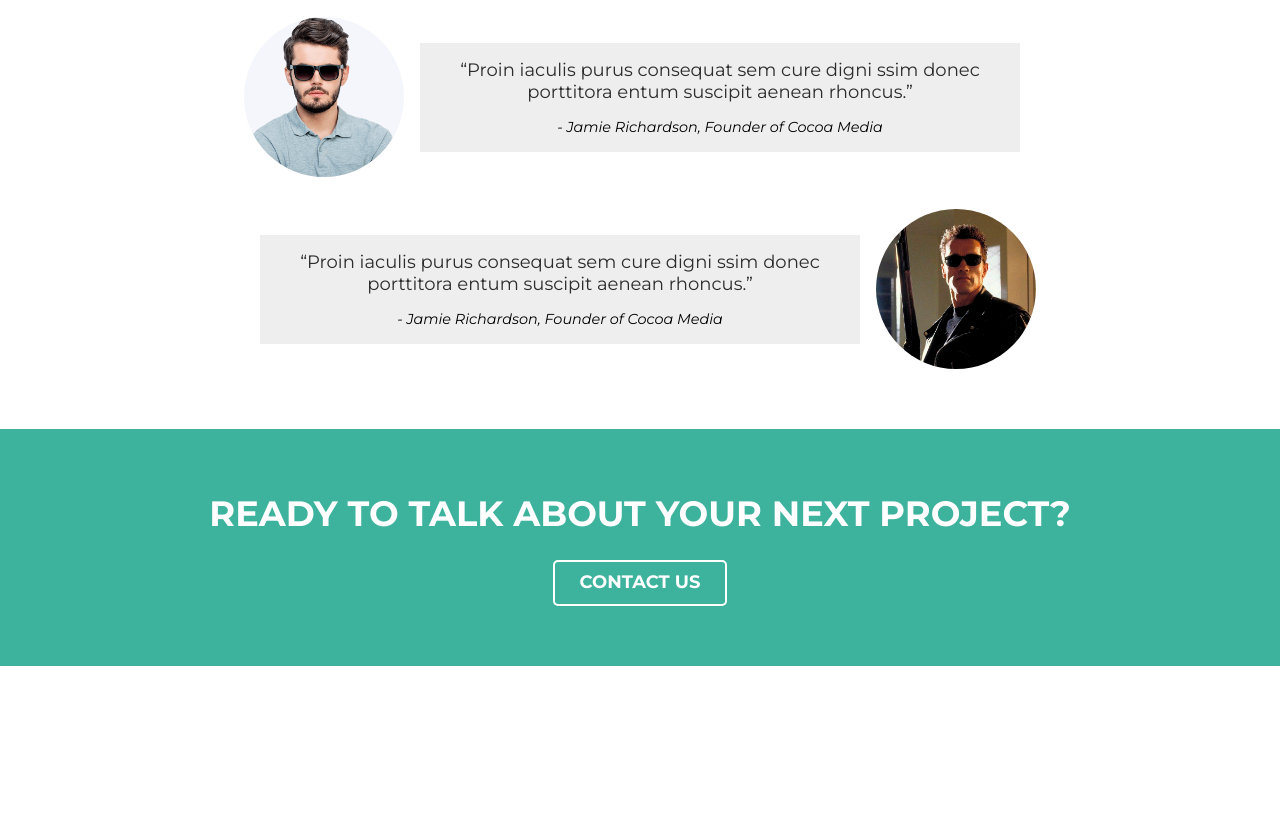
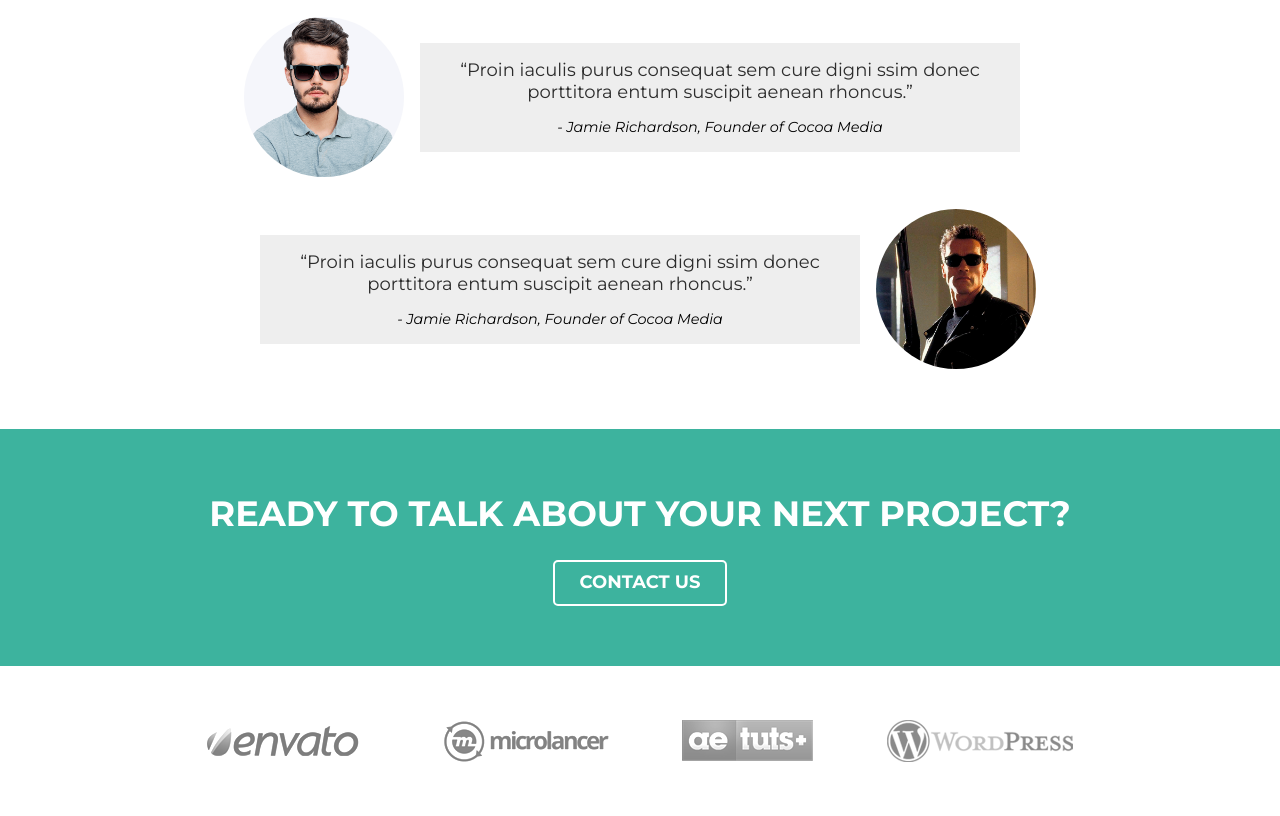
Before and after one commit to AlexViki/landing2, a plain HTML site: page index.html in a window 1280 px wide. Shown: the part 3119-3935 px from the top of the page. Before the commit the page ends 3785 px from the top, so only its background shows below. Drawn offline with Linux system fonts and the light colour scheme.

Commit message:
finished "block logos"

```diff
--- a/index.html
+++ b/index.html
@@ -236,5 +236,14 @@
     </section>
     <!-- End block next project -->
 
+    <!-- Start block logos -->
+    <section class="container block-logos">
+        <img src="/img/logo/Envato.png" alt="logo Envato">
+        <img src="/img/logo/Microlancer.png" alt="logo Microlancer">
+        <img src="/img/logo/Tuts.png" alt="logo Tuts">
+        <img src="/img/logo/WordPress.png" alt="logo WordPress">
+    </section>
+    <!-- End block logos -->
+
 </body>
 </html>
--- /dev/null
+++ b/less/blocks/_block-logos.less
@@ -0,0 +1,9 @@
+.block-logos {
+    display: flex;
+    align-content: center;
+    justify-content: space-around;
+    height: 150px;
+    & img {
+        margin: auto;
+    }
+}
--- a/less/blocks/_next-project.less
+++ b/less/blocks/_next-project.less
@@ -28,5 +28,10 @@
         color: #fff;
         font-weight: bolder;
         margin-bottom: 60px;
+        &:hover {
+            color: orangered;
+            border: 2px solid orangered;
+            background-color: #fff;
+        }
     }
 }
--- a/less/main.less
+++ b/less/main.less
@@ -25,3 +25,5 @@
 @import "blocks/_block_clients.less";
 
 @import "blocks/_next-project.less";
+
+@import "blocks/_block-logos.less";
```
Also changed, not shown: css/main.css, img/logo/Envato.png (renamed from img/logo/Envato@1X.png), img/logo/Microlancer.png (renamed from img/logo/Microlancer copy@1X.png), img/logo/Tuts.png (renamed from img/logo/Tuts+@1X.png), img/logo/WordPress.png (renamed from img/logo/WordPress@1X.png).
